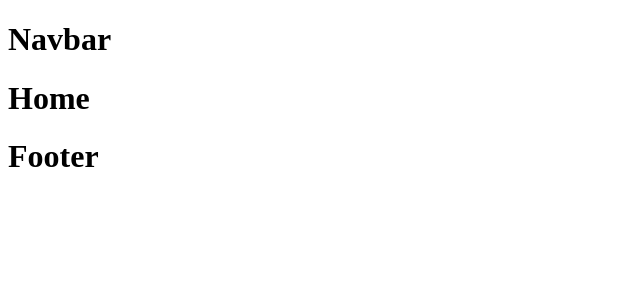
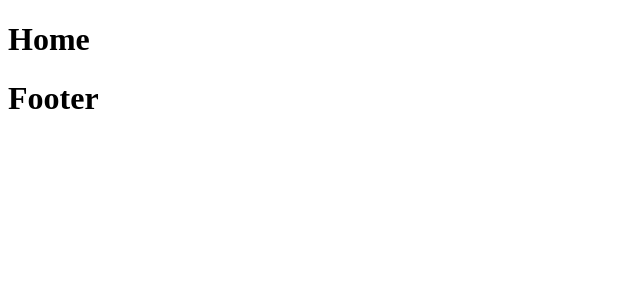
Before and after one commit to pande17827/BookStore, a React (Vite) app in the folder frontend/: page / in a window 1280 px wide. Shown: the top 300 px of the page, without its empty margins (0-640 px from the left). Built offline with nearby package versions, Linux system fonts and the light colour scheme.

Commit message:
Updated all files

```diff
--- a/frontend/src/components/Navbar/Navbar.jsx
+++ b/frontend/src/components/Navbar/Navbar.jsx
@@ -3,9 +3,9 @@
 const Navbar = () => {
   return (
     <>
-        <h1>Navbar</h1>
+
         <div
-            className="bg-zin"
+            className="bg-zinc-80"
         ></div>
     </>
   )
```
